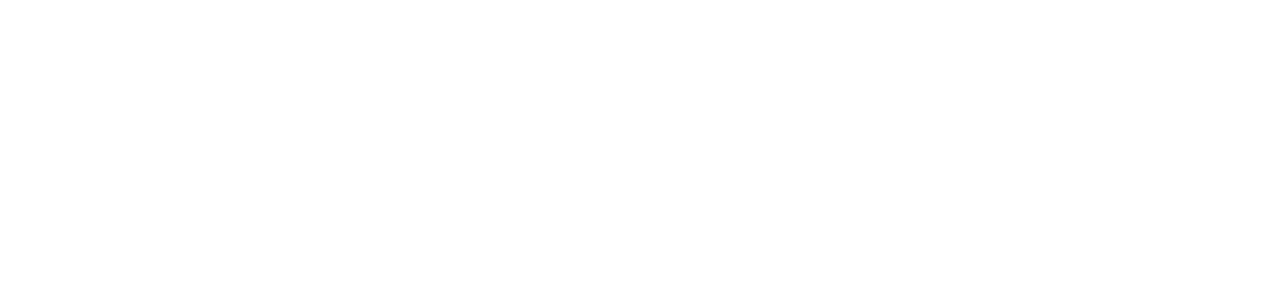
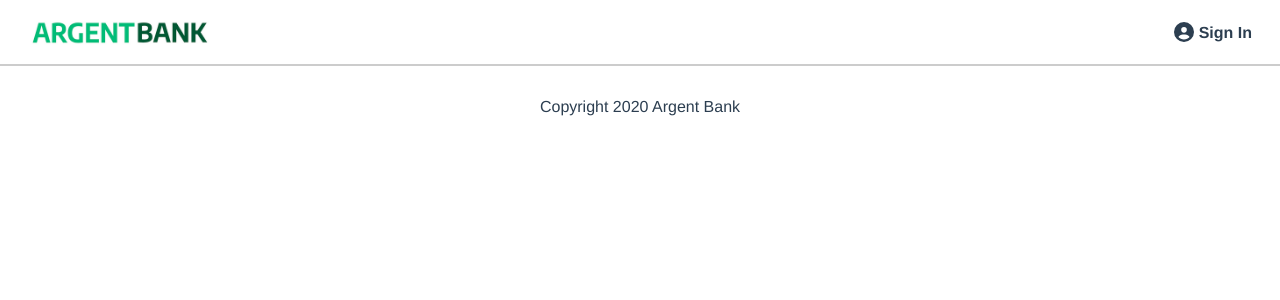
Before and after one commit to jeremyteurterie/remede-agency, a React (Vite) app: page /signin in a window 1280 px wide. Shown: the top 300 px of the page. Built offline with nearby package versions, Linux system fonts and the light colour scheme.

Commit message:
:sparkles: feat: add header & footer components to signin page

```diff
--- a/src/pages/SignIn.jsx
+++ b/src/pages/SignIn.jsx
@@ -1,7 +1,18 @@
 import React from 'react';
+import Header from '../components/Header';
+import Footer from '../components/Footer';
 
 const SignIn = () => {
-  return <div></div>;
+  return (
+    <>
+      <header>
+        <Header />
+      </header>
+      <footer>
+        <Footer />
+      </footer>
+    </>
+  );
 };
 
 export default SignIn;
```
